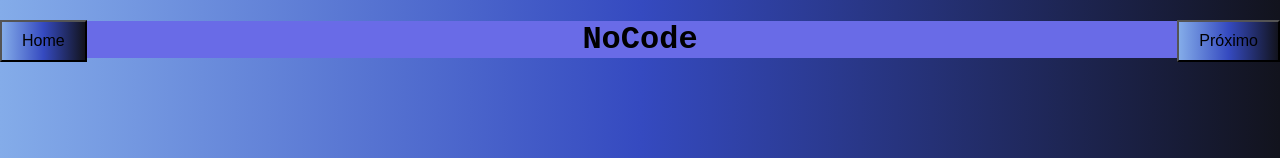
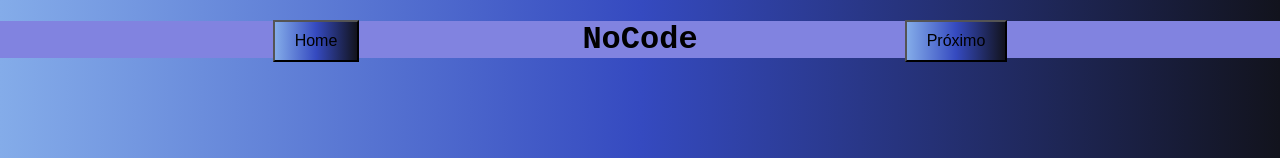
Before and after one commit to el-Favero/Profissoes1, a plain HTML site: page nocode.html in a window 1280 px wide. Shown: the top 158 px of the page. Drawn offline with Linux system fonts and the light colour scheme.

Commit message:
first commit

```diff
--- a/css/style.css
+++ b/css/style.css
@@ -40,7 +40,7 @@ body {
 }
 
 h1{
-  background-color: rgb(105, 107, 231);
+  background-color: rgb(129, 131, 224);
   text-align: center;
   font-family: 'Courier New', Courier, monospace;
 }
@@ -65,7 +65,7 @@ padding: 10px 20px; /* Adiciona padding interno para os botões */
 }
 .footer {
   display: flex;
-  justify-content: space-between; /* Coloca os botões nas extremidades */
+  justify-content: space-around; /* Coloca os botões nas extremidades */
   width: 100%; /* Faz a div ocupar toda a largura da tela */
   position: absolute; /* Faz a div flutuar na tela */
   top: 20px; /* Adiciona espaço no topo */
```
Also changed, not shown: img/Dados1.jpg, img/Web1.png (renamed from img/Web1.jpg), img/Web2.jpg (deleted), img/nocode1.jpg, img/nocode3.jpg.
